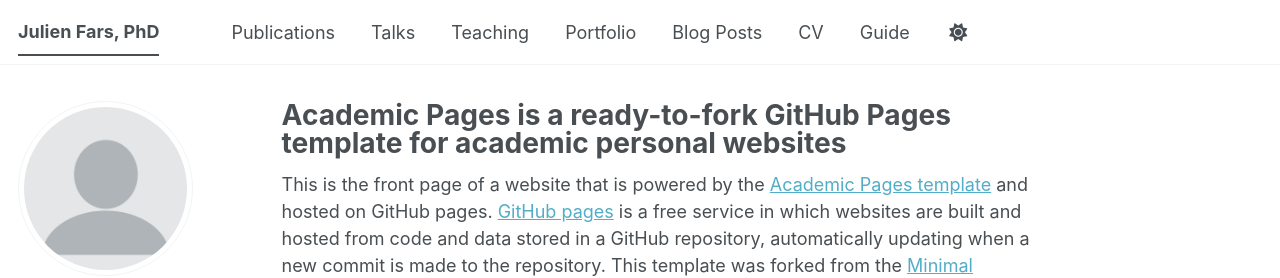
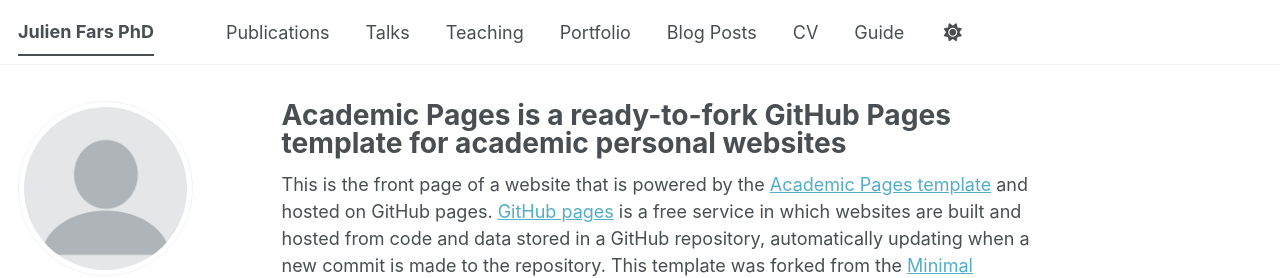
Before and after one commit to julienfars/julienfars, a Jekyll site: the page built from _pages/about.md, in a window 1280 px wide. Shown: the top 278 px of the page. Built offline with Jekyll 4.4.1, drawn with Linux system fonts in a browser that asks for light colours; some web fonts are replaced; a script bundle is joined from its source files by our own code; library files that are not in the unit come from our copies; part of the change alters nothing that is shown.

```diff
--- a/_config.yml
+++ b/_config.yml
@@ -7,9 +7,9 @@
 # server process.
 
 # Basic Site Settings
-locale                   : "en-GB"
+locale                   : "en-US"
 site_theme               : "default" # The available themes options are "default", "air", "sunrise", "mint", "dirt" and "contrast"
-title                    : "Julien Fars, PhD"
+title                    : "Julien Fars PhD"
 title_separator          : "-"
 name                     : &name "Julien Fars"
 description              : &description "Julien Fars' academic portfolio"   # Update this with a general description of your site, this is the default if not overridden by a page
```
